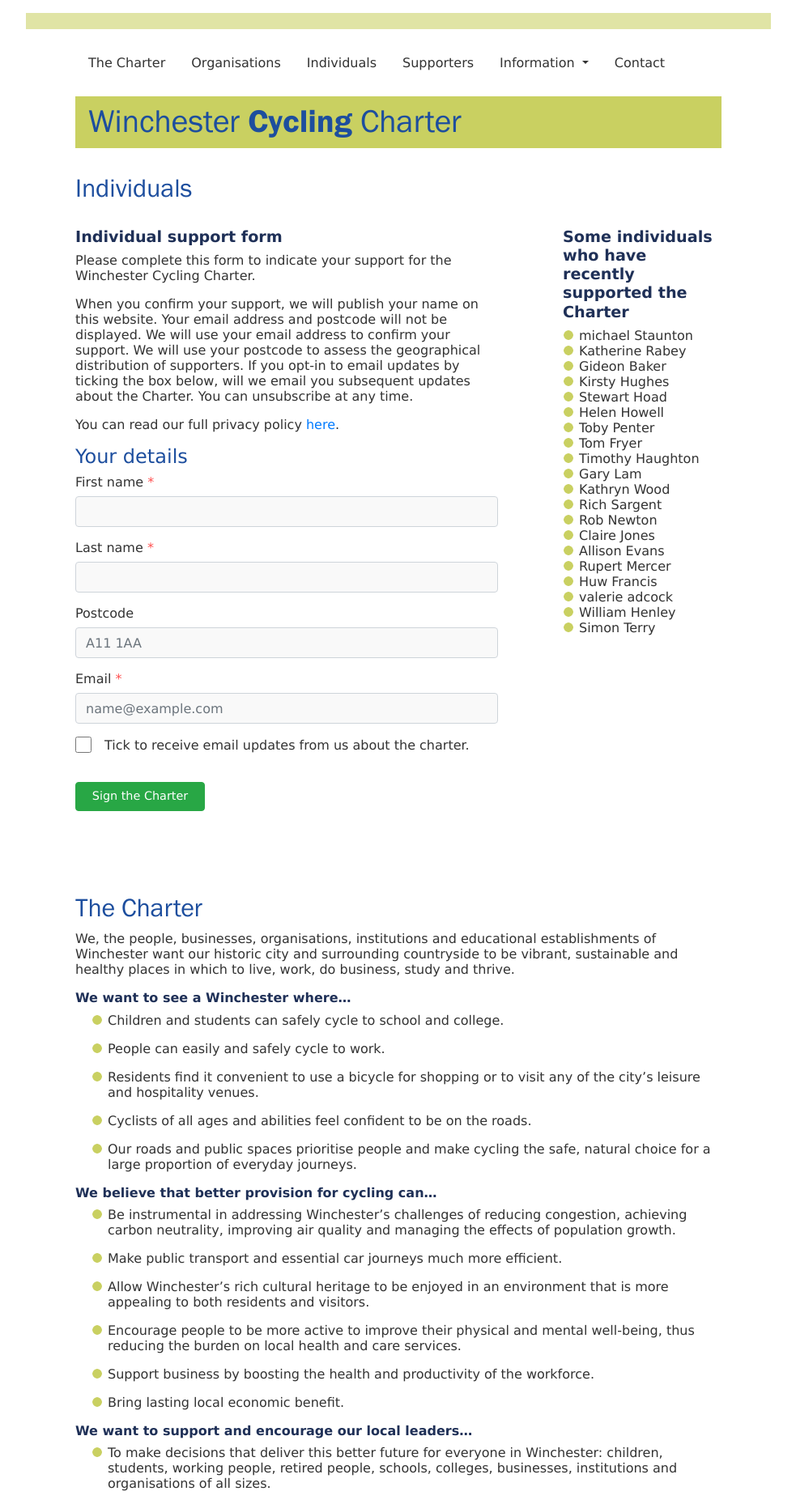
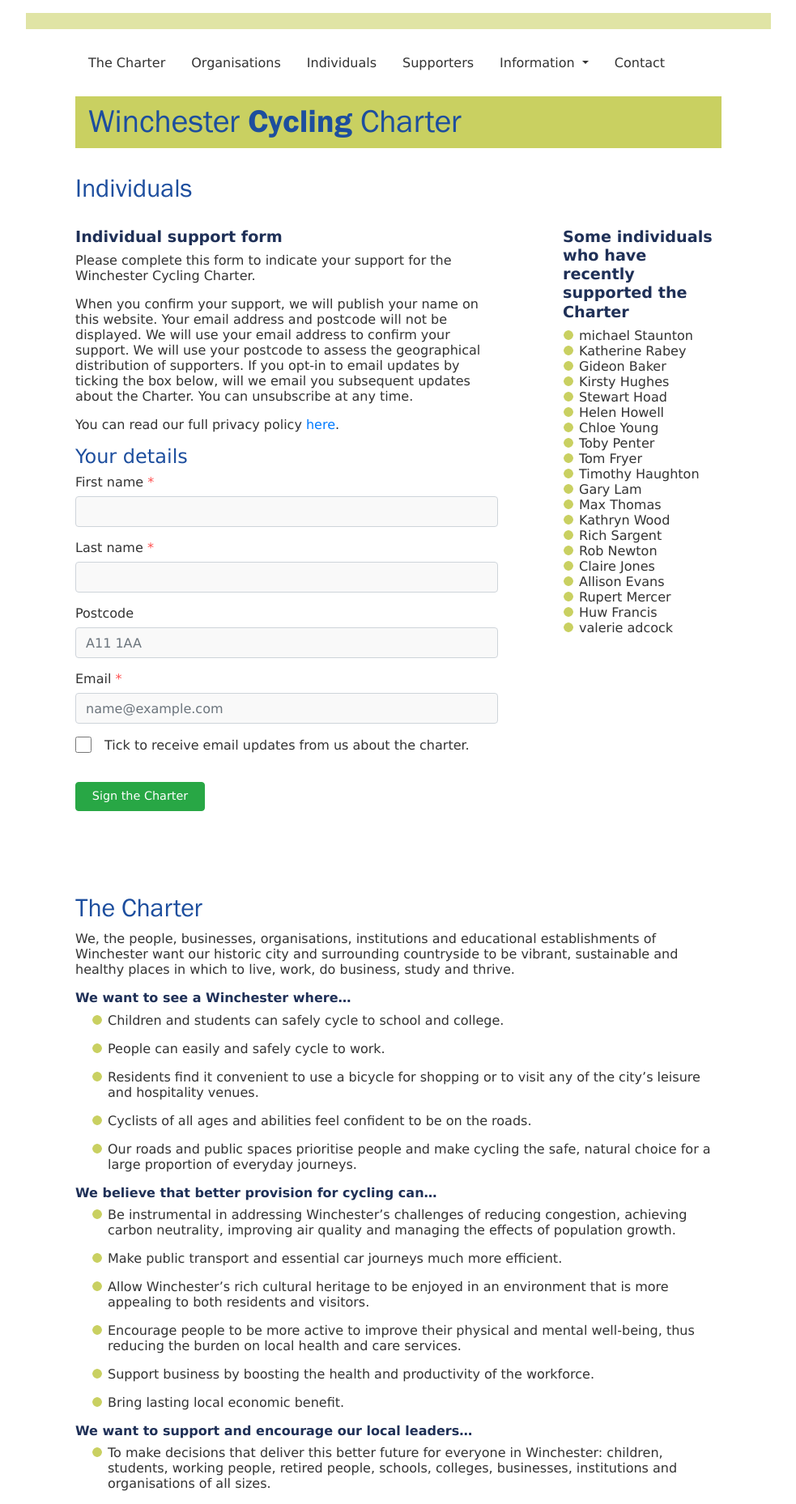
Before and after one commit to winchestercyclingcharter/winchestercyclingcharter.github.io, a Jekyll site: the page built from ind-page.md, in a window 1280 px wide. Shown: the whole page at 81% size, without its empty margins (148-1131 px from the left). Built offline with Jekyll 4.4.1, drawn with Linux system fonts in a browser that asks for light colours; nearby versions of some CDN libraries.

Commit message:
Update people.yml

```diff
--- a/_data/people.yml
+++ b/_data/people.yml
@@ -524,3 +524,5 @@
 - { lastname: Hughes, firstname: Kirsty, dt: 20210716-090313-217255 }
 - { lastname: Rabey, firstname: Katherine, dt: 20210721-145540-842010 }
 - { lastname: Staunton, firstname: michael, dt: 20210722-162755-432253 }
+- { lastname: Young, firstname: Chloe, dt: 20210713-171153-763035 }
+- { lastname: Thomas, firstname: Max, dt: 20210708-151713-543105 }
```
